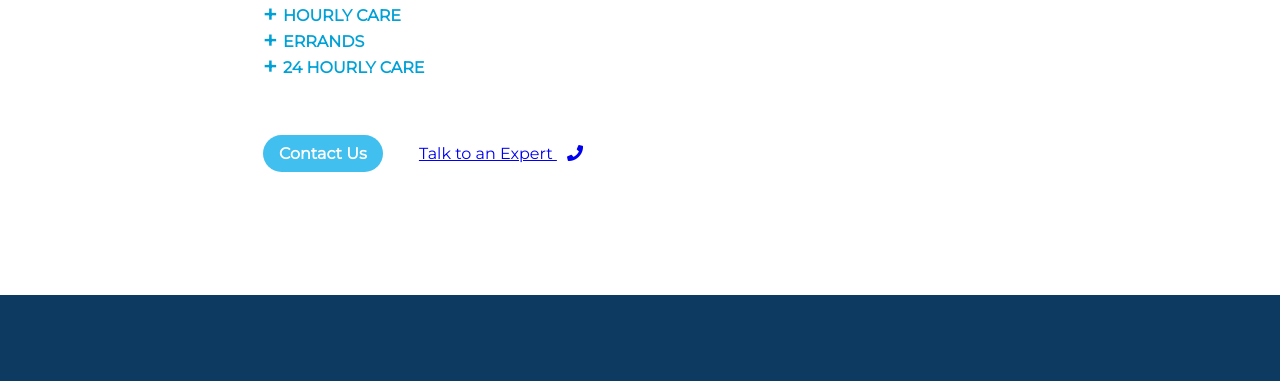
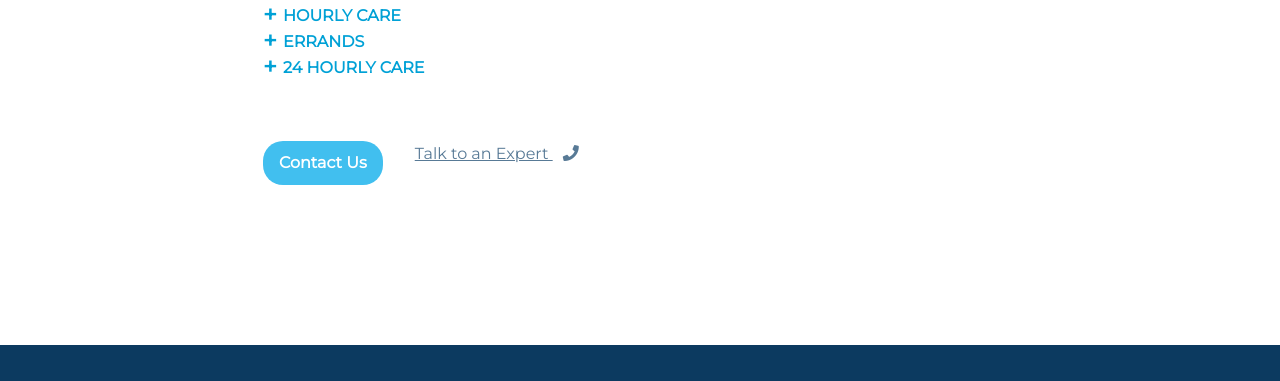
Before and after one commit to adjeteyboy/Barnes-Angels, a website built with Parcel: page docs/about.html in a window 1280 px wide. Shown: the part 1500-1881 px from the top of the page. Built offline with nearby package versions, Linux system fonts and the light colour scheme; a script that the page names is missing.

Commit message:
about tel

```diff
--- a/styles/_about.scss
+++ b/styles/_about.scss
@@ -92,6 +92,8 @@
   & .about--content-btns {
     margin-top: 60px;
     margin-bottom: 60px;
+    display: flex;
+    flex-wrap: wrap;
 
     & .about--content-btns-contact {
       background: #41BFEF;
@@ -101,6 +103,11 @@
       color: #fff;
       font-weight: 700;
       margin-right: 2rem;
+      margin-bottom: 2rem;
+    }
+
+    & .about--content-btns-tel {
+      color: #587a96;
     }
   }
 }
```
Also changed, not shown: docs/main.css, 1 other file.
